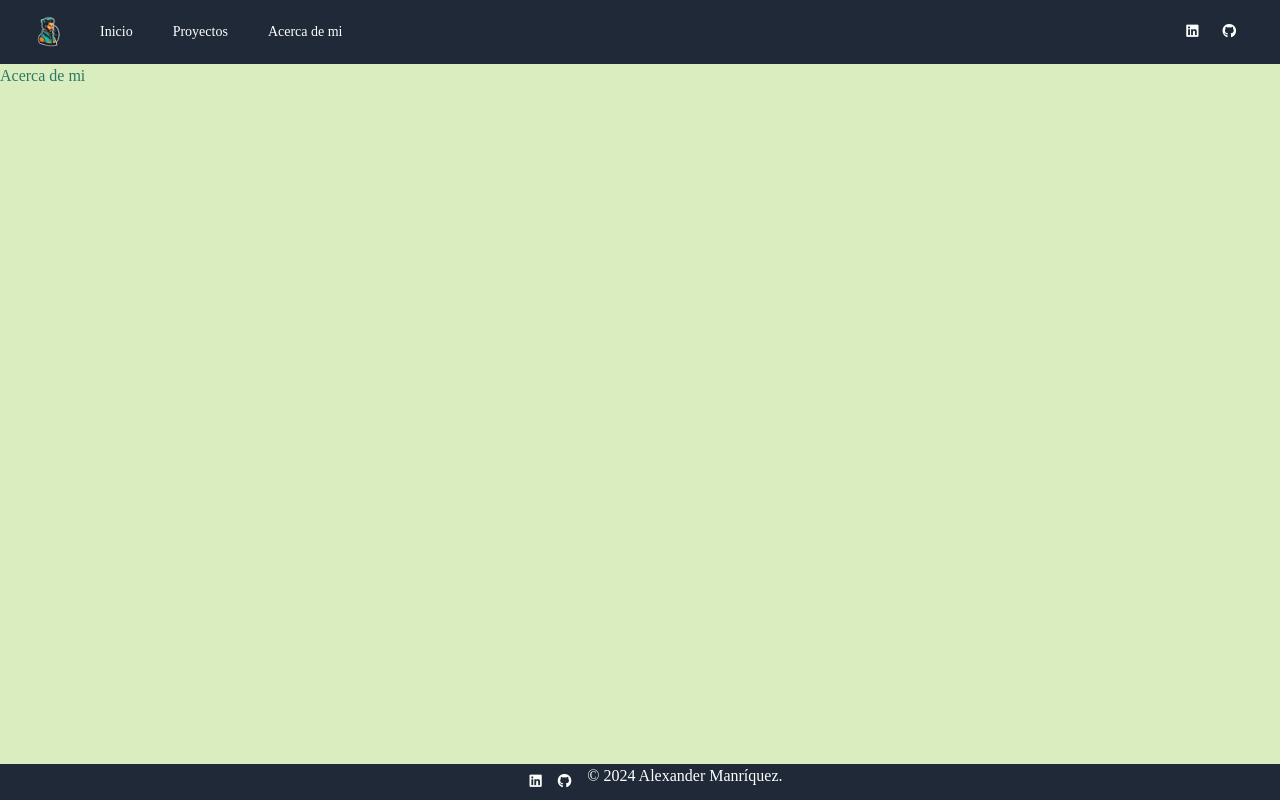
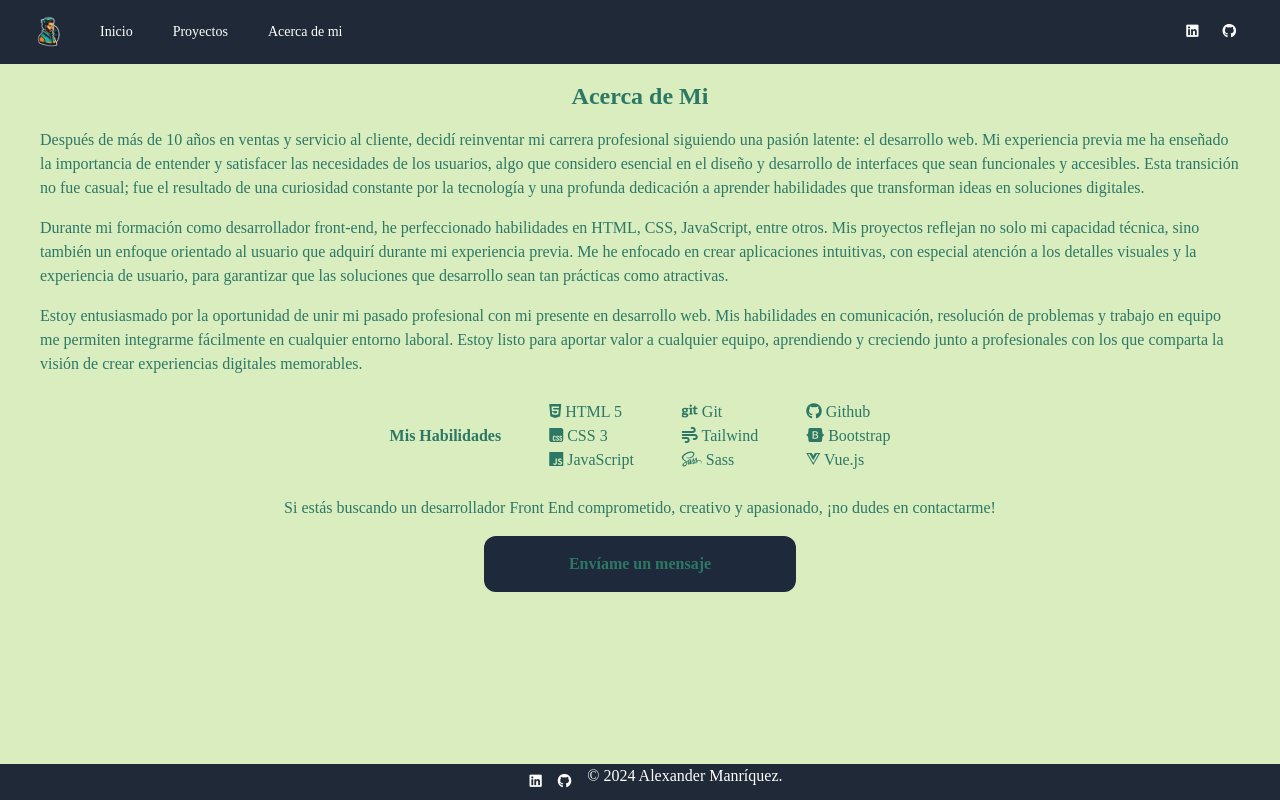
Before and after one commit to AlexanderManriquez/alexander-manriquez-portafolio, a Vue app: page /about in a window 1280 px wide. Built offline with nearby package versions, Linux system fonts and the light colour scheme; a web font is replaced by a local one.

Commit message:
update AboutView component with personal introduction and skills section

```diff
--- a/src/views/AboutView.vue
+++ b/src/views/AboutView.vue
@@ -1,3 +1,48 @@
 <template>
-    Acerca de mi
+  <div class="container mx-auto p-4">
+    <h1 class="text-center text-2xl font-semibold">Acerca de Mi</h1>
+    <section class="about">
+      <p class="mt-4 px-6">
+        Después de más de 10 años en ventas y servicio al cliente, decidí reinventar mi carrera profesional siguiendo una pasión latente: el desarrollo web. Mi experiencia previa me ha enseñado la importancia de entender y satisfacer las necesidades de los usuarios, algo que considero esencial en el diseño y desarrollo de interfaces que sean funcionales y accesibles. Esta transición no fue casual; fue el resultado de una curiosidad constante por la tecnología y una profunda dedicación a aprender habilidades que transforman ideas en soluciones digitales.
+      </p>
+      <p class="mt-4 px-6">
+        Durante mi formación como desarrollador front-end, he perfeccionado habilidades en HTML, CSS, JavaScript, entre otros. Mis proyectos reflejan no solo mi capacidad técnica, sino también un enfoque orientado al usuario que adquirí durante mi experiencia previa. Me he enfocado en crear aplicaciones intuitivas, con especial atención a los detalles visuales y la experiencia de usuario, para garantizar que las soluciones que desarrollo sean tan prácticas como atractivas.
+      </p>
+      <p class="mt-4 px-6">
+        Estoy entusiasmado por la oportunidad de unir mi pasado profesional con mi presente en desarrollo web. Mis habilidades en comunicación, resolución de problemas y trabajo en equipo me permiten integrarme fácilmente en cualquier entorno laboral. Estoy listo para aportar valor a cualquier equipo, aprendiendo y creciendo junto a profesionales con los que comparta la visión de crear experiencias digitales memorables.
+      </p>
+    </section>
+
+    <section class="skills flex justify-center">
+        <ul class="p-6">
+        <li>&nbsp;</li>
+        <li class="font-semibold">Mis Habilidades</li>
+      </ul>
+      <ul class="p-6">
+        <li><i class="fa-brands fa-html5"></i> HTML 5</li>
+        <li><i class="fa-brands fa-css"></i> CSS 3</li>
+        <li><i class="fa-brands fa-js"></i> JavaScript</li>
+      </ul>
+      <ul class="p-6">
+        <li><i class="fa-brands fa-git"></i> Git</li>
+        <li><i class="fa-solid fa-wind"></i> Tailwind</li>
+        <li><i class="fa-brands fa-sass"></i> Sass</li>
+      </ul>
+      <ul class="p-6">
+        <li><i class="fa-brands fa-github"></i> Github</li>
+        <li><i class="fa-brands fa-bootstrap"></i> Bootstrap</li>
+        <li><i class="fa-brands fa-vuejs"></i>   Vue.js</li>
+      </ul>
+    </section>
+
+    <section class="contact-me">
+      <p class="text-center">
+        Si estás buscando un desarrollador Front End comprometido, creativo y apasionado, ¡no dudes
+        en contactarme!
+      </p>
+      <div class="block mx-auto mt-4 p-4 font-bold w-1/4 bg-slate-800 rounded-xl">
+        <a href="mailto:alexander.manriquez.s@gmail.com" class="block text-center"> Envíame un mensaje</a>
+      </div>
+    </section>
+  </div>
 </template>
```
